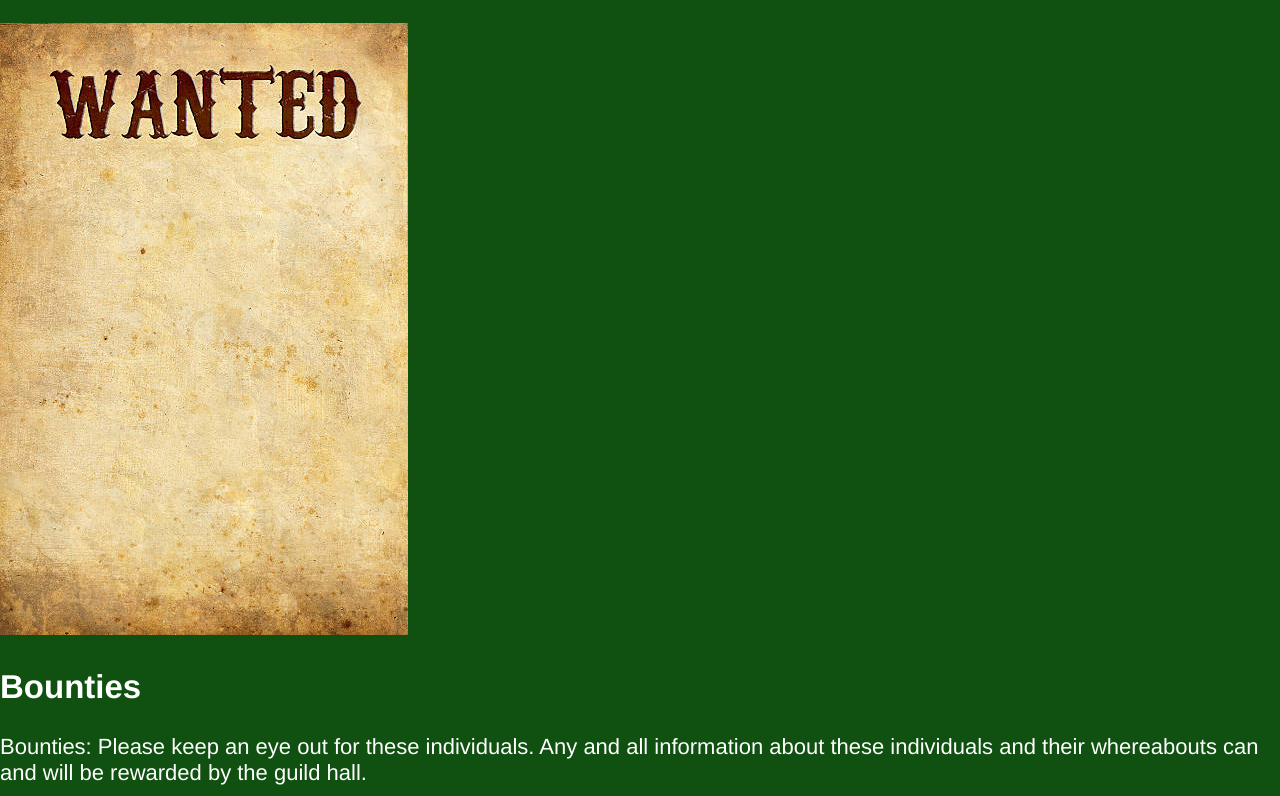
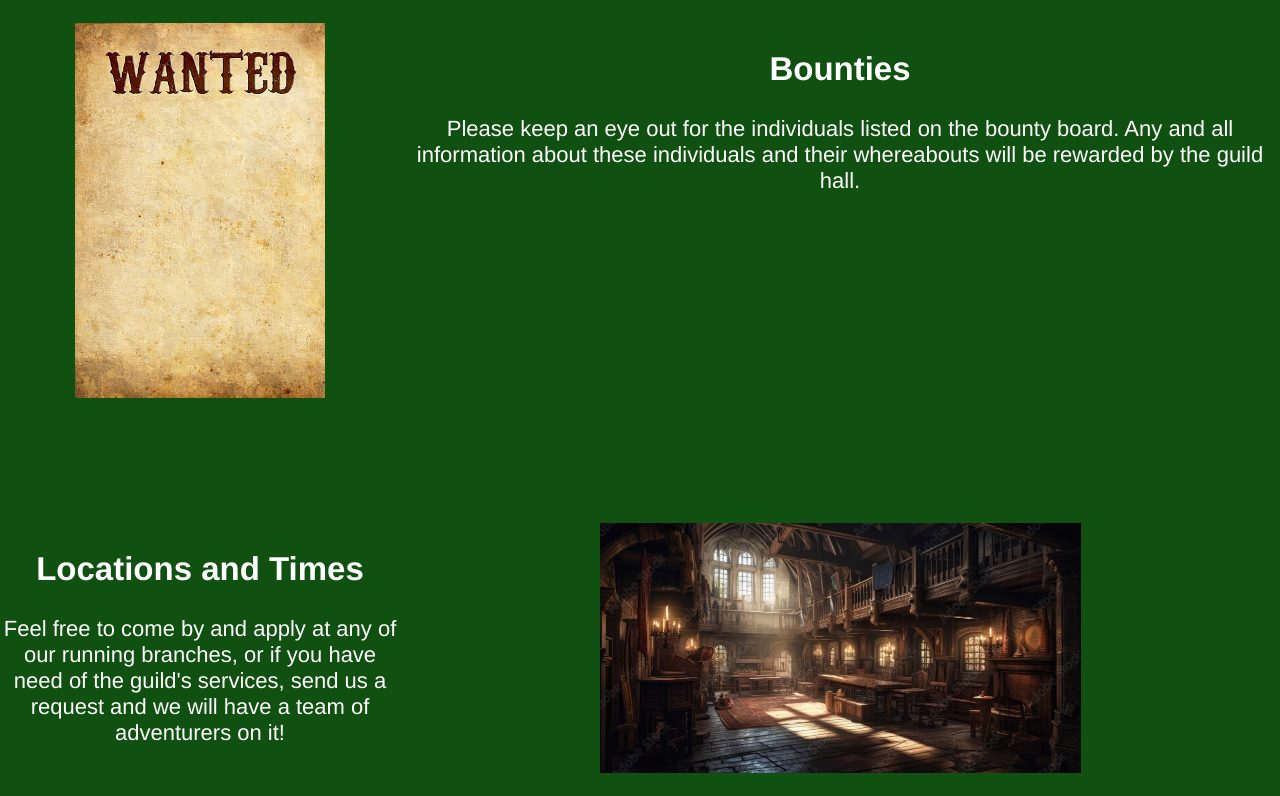
Before and after one commit to JamKnight1/wdd130, a plain HTML site: page guild-site/index.html in a window 1280 px wide. Shown: the part 1104-1900 px from the top of the page. Drawn offline with Linux system fonts and the light colour scheme; a web font is replaced by a local one.

Commit message:
Finished the CSS for the home page

```diff
--- a/guild-site/index.html
+++ b/guild-site/index.html
@@ -44,15 +44,22 @@
             <h3>Travel</h3>
         </section>
     </div>
+    <div id="pages">
+        <a href="bounties.html">
+        <img id="bounties-img" src="images/wanted.jpg" alt="Wanted poster">
+        </a>
         <div id="bounties">
-        <img src="images/wanted.jpg" alt="Wanted poster">
             <h2>Bounties</h2>
-        <p>Bounties: Please keep an eye out for these individuals. Any and all information about these individuals and their whereabouts can and will be rewarded by the guild hall.</p>
+            <p>Please keep an eye out for the individuals listed on the bounty board. Any and all information about these individuals and their whereabouts will be rewarded by the guild hall.</p>
         </div>
         <div id="locations">
             <h2>Locations and Times</h2>
             <p>Feel free to come by and apply at any of our running branches, or if you have need of the guild's services, send us a request and we will have a team of adventurers on it!</p>
-        <img src="images/mainhall.jpg" alt="Main guild hall">
+        </div>
+        <a href="locations.html">
+        <img id="locations-img" src="images/mainhall.jpg" alt="Main guild hall">
+        </a>
+
     </div>
     <footer>
         <h3>Adventurer’s Guild &copy; 2024 - Josh Kotter</h3>
--- a/guild-site/styles/styles.css
+++ b/guild-site/styles/styles.css
@@ -105,6 +105,38 @@ img.logo{
     width: 1fr;
     height: 200px;
 }
+#pages{
+    display: grid;
+    grid-template-columns: 400px 1fr;
+    grid-template-rows: 500px 100px;
+    justify-items: center;
+
+}
+#bounties-img{
+    grid-column: 1/2;
+    grid-row: 1/2;
+    height: 75%;
+}
+#bounties{
+    grid-column: 2/3;
+    grid-row: 1/2;
+    text-align: center;
+}
+#locations{
+    grid-column: 1/2;
+    grid-row: 2/3;
+    text-align: center;
+}
+#locations-img{
+    grid-column: 2/3;
+    grid-row: 2/3;
+    width: 481px;
+    height: 250px;
+}
+.pages-link{
+    color: white;
+    text-decoration: none;
+}
 
 footer{
     background-color: #ddffd9;
```
Lines whose indentation alone changed are shown as unchanged.
